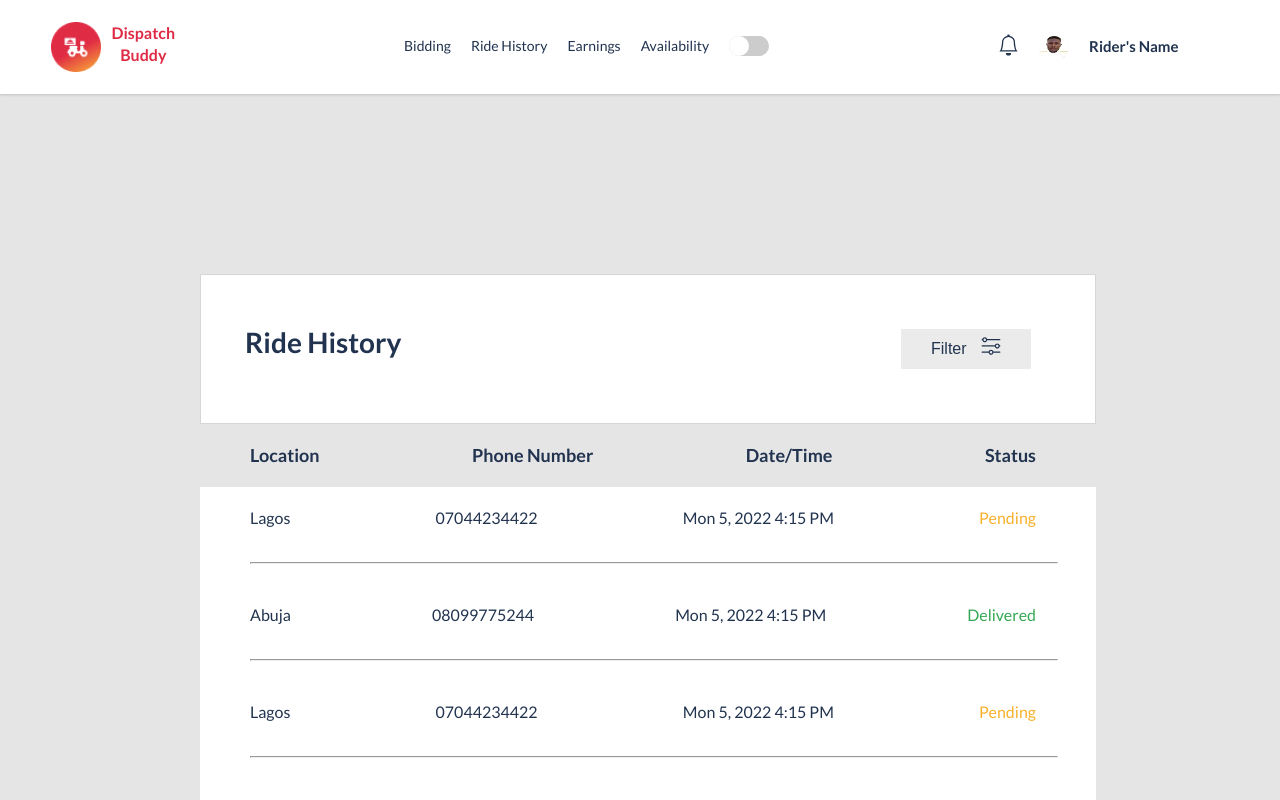
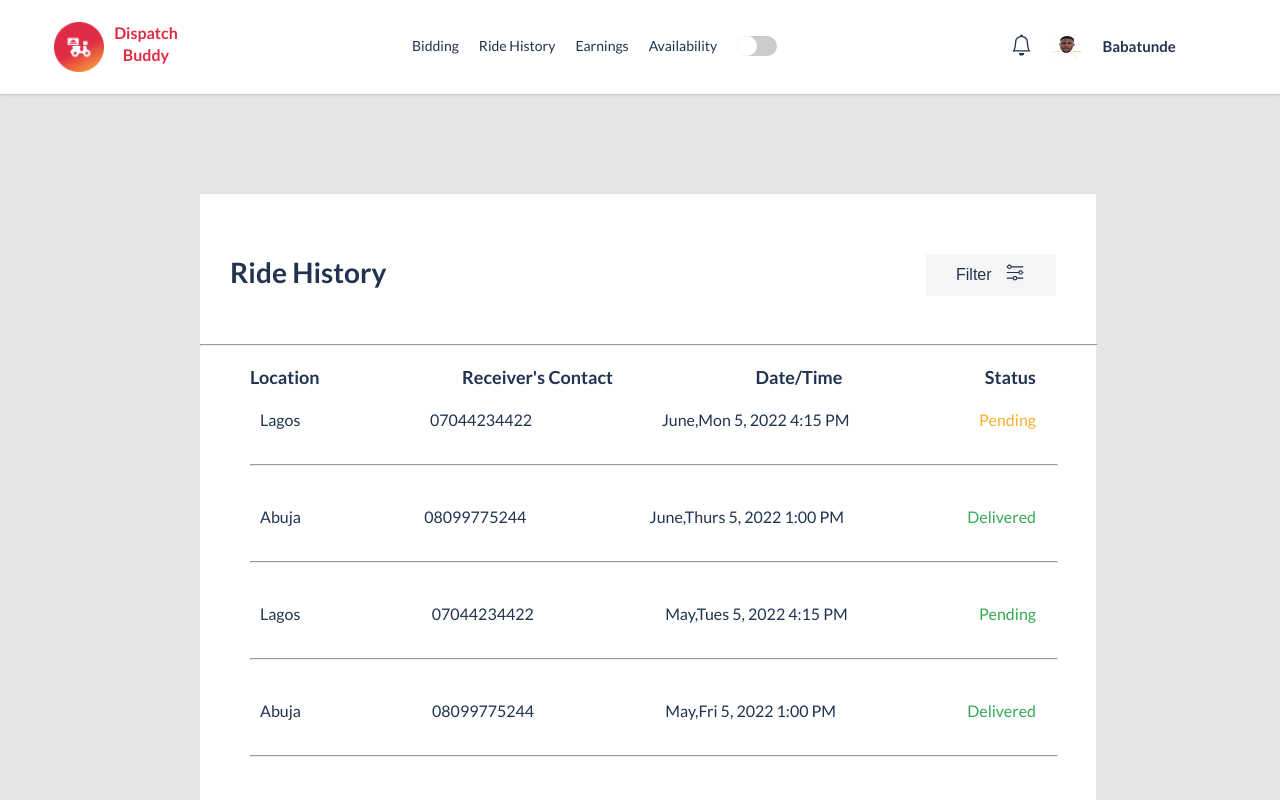
Before and after one commit to Afosbids/Dispatch-Buddy-Frontend, a React (Create React App) app: page /rider-history in a window 1280 px wide. Shown: the top 800 px of the page. Built offline with nearby package versions, Linux system fonts and the light colour scheme.

Commit message:
code refactor for rider-earnings and rider-history

```diff
--- a/src/App.js
+++ b/src/App.js
@@ -6,7 +6,7 @@ import LandingPage from "./pages/LandingPage/LandingPage";
 import UserSignin from "./pages/UserSignin/UserSignin";
 import { BrowserRouter, Routes, Route } from 'react-router-dom'
 // import Navbar from "./components/Navbar/Navbar";
-import AuthNavbar from "./components/AuthNavbar/index";
+// import AuthNavbar from "./components/AuthNavbar/index";
 
 import ForgotPassword from "./pages/ForgotPassword/ForgotPassword";
 import PasswordResetVerification from "./pages/PasswordResetVerification/PasswordResetVerification";
@@ -23,7 +23,6 @@ function App() {
 
     <BrowserRouter>
       {/* <Navbar /> */}
-      <AuthNavbar />
       <Routes>
         <Route path="/" element={<LandingPage />} />
         <Route path="/rider-signup" element={<RiderSignup />} />
--- a/src/components/AuthNavbar/index.jsx
+++ b/src/components/AuthNavbar/index.jsx
@@ -42,7 +42,7 @@ const AuthNavbar = () => {
         </span>
         <img src={MB} alt="profile" />
         <span>
-          <h4>Rider's Name</h4>
+          <h4>Babatunde</h4>
         </span>
       </div>
     </div>
--- a/src/components/AuthNavbar2/authNavbar2.jsx
+++ b/src/components/AuthNavbar2/authNavbar2.jsx
@@ -19,7 +19,7 @@ const AuthNavbar2 = () => {
         </div>
 
         <div className="auth-nav-right">
-            <span>
+            {/* <span>
             <svg
                 stroke="currentColor"
                 fill="currentColor"
@@ -31,10 +31,10 @@ const AuthNavbar2 = () => {
             >
                 <path d="M8 16a2 2 0 0 0 2-2H6a2 2 0 0 0 2 2zM8 1.918l-.797.161A4.002 4.002 0 0 0 4 6c0 .628-.134 2.197-.459 3.742-.16.767-.376 1.566-.663 2.258h10.244c-.287-.692-.502-1.49-.663-2.258C12.134 8.197 12 6.628 12 6a4.002 4.002 0 0 0-3.203-3.92L8 1.917zM14.22 12c.223.447.481.801.78 1H1c.299-.199.557-.553.78-1C2.68 10.2 3 6.88 3 6c0-2.42 1.72-4.44 4.005-4.901a1 1 0 1 1 1.99 0A5.002 5.002 0 0 1 13 6c0 .88.32 4.2 1.22 6z"></path>
             </svg>
-            </span>
+            </span> */}
             <img src={MB} alt="profile" />
             <span>
-            <h4>Rider's Name</h4>
+            <h4>Babatunde</h4>
             </span>
         </div>
         </div>
--- a/src/pages/RiderEarnings/riderEarnings.css
+++ b/src/pages/RiderEarnings/riderEarnings.css
@@ -33,24 +33,31 @@
     gap: 24px;
     width: 490px;
     height: 180px;
-    background:  rgba(0, 0, 0, 0.04);
+    background: rgba(0, 0, 0, 0.04);
     border: 1px solid rgba(0, 0, 0, 0.16);
     margin-left: 10px;
-    margin-top: 10px;
+    margin-top: 2px;
     margin-bottom: 10px;
 }
+
+
+.column-text {
+    align-items: center;
+    margin-left: 35%;
+    margin-bottom: -20px;
+}
+
 
 .column-text > h1 {
     font-weight: 800;
     font-size: 35px;
     color: #21334F;
-    margin-left: -30px;
+    margin-right: 180px;
+    margin-left: -10px;
 }
 
-
-.column-text {
-    justify-content: center;
-    margin-left: 35%;
+.column-text > p {
+    margin-left: -100px;
 }
 
 .row-text {
--- a/src/pages/RiderEarnings/riderEarnings.jsx
+++ b/src/pages/RiderEarnings/riderEarnings.jsx
@@ -7,7 +7,7 @@ import AuthNavbar from "../../components/AuthNavbar";
 const RiderEarnings = () => {
     return (
         <>
-            <AuthNavbar />
+        <AuthNavbar />
         <div className="magenta-div"></div>
         <br/>
         <br/>
--- a/src/pages/RiderHistory/riderHistory.css
+++ b/src/pages/RiderHistory/riderHistory.css
@@ -4,40 +4,40 @@
     box-sizing: border-box;
 }
 
-.container1 {
+.history-container {
     display: flex;
     flex-direction: row;
     justify-content: space-between;
     background: #FFFFFF;
     width: 70%;
     height: 150px;
-    margin: 180px 30px 0px 200px;
+    margin: 100px 30px 0px 200px;
 }
 
-.container1 > h1 {
-    margin-left: 20px;
+.history-container > h1 {
+    margin-left: 30px;
     color: #21334F;
+    margin-top: 60px;
 }
 
 .input-right {
     position: relative;
-    background: rgba(0, 0, 0, 0.04);
     padding:0;
     margin-right: 40px;
+    margin-top: 60px;
 }
 
 .filter-img {
     position: absolute;
-    bottom:8px;
-    right:30px;
-    width:20px;
-    height:30px;
+    left: 80px;
+    top: 10px;
+    width: 18px;
 }
 
 .filter-input {
     background: rgba(0, 0, 0, 0.04);
-    /* margin-right: 80px; */
-    height:40px;
+    margin-right: 80px;
+    /* height:40px; */
     width:130px;
     margin:0;
     padding-left:30px;
@@ -51,6 +51,7 @@
     text-align: center;
     margin: 0px 30px 0px 200px;
     width: 70%;
+    background: #FFFFFF;
     /* border: 1px solid red; */
 }
 
@@ -69,12 +70,19 @@
     text-align: center;
 }
 
+.first-line {
+    width: 70%;
+    margin-left: 200px;
+    /* color: #E2E2E2; */
+    border: 0px thin solid #E2E2E2;
+}
+
 .row1 {
     display: flex;
     flex-direction: row;
     justify-content: space-between;
     height: 15%;
-    margin: 20px 60px 0px 50px;
+    margin: 0px 60px 0px 60px;
     padding-top: 20px;
 }
 
@@ -83,7 +91,7 @@
     flex-direction: row;
     justify-content: space-between;
     height: 15%;
-    margin: 20px 60px 0px 50px;
+    margin: 20px 60px 0px 60px;
     padding-top: 20px;
 }
 
@@ -92,7 +100,7 @@
     flex-direction: row;
     justify-content: space-between;
     height: 15%;
-    margin: 20px 60px 0px 50px;
+    margin: 20px 60px 0px 60px;
     padding-top: 20px;
 }
 
@@ -101,7 +109,7 @@
     flex-direction: row;
     justify-content: space-between;
     height: 15%;
-    margin: 20px 60px 0px 50px;
+    margin: 20px 60px 0px 60px;
     padding-top: 20px;
 }
 
@@ -110,7 +118,7 @@
     flex-direction: row;
     justify-content: space-between;
     height: 15%;
-    margin: 20px 60px 0px 50px;
+    margin: 20px 60px 0px 60px;
     padding-top: 20px;
 }
 
--- a/src/pages/RiderHistory/riderHistory.jsx
+++ b/src/pages/RiderHistory/riderHistory.jsx
@@ -1,19 +1,23 @@
 import filter from "./images/filter.svg";
 import "./riderHistory.css";
+import AuthNavbar from "../../components/AuthNavbar";
 
 const RiderHistory = () => {
     return (
     <>
-        <div className="container1">
+        <AuthNavbar />
+
+        <div className="history-container">
             <h1>Ride History</h1>
             <div className="input-right">
                 <input type="text" placeholder="Filter" className="filter-input" />
                 <img src={filter} alt="" className="filter-img" />
             </div>
         </div>
+        <hr className="first-line"/>
             <div className="description">
                 <h3>Location</h3>
-                <h3>Phone Number</h3>
+                <h3>Receiver's Contact</h3>
                 <h3>Date/Time</h3>
                 <h3>Status</h3>
             </div>
@@ -21,35 +25,35 @@ const RiderHistory = () => {
             <div className="row1">
                 <p className="location-parag">Lagos</p>
                 <p>07044234422</p>
-                <p>Mon 5, 2022  4:15 PM</p>
+                <p>June,Mon 5, 2022  4:15 PM</p>
                 <p className="status-pending">Pending</p>
             </div>
             <hr/>
             <div className="row2">
                 <p className="location-parag">Abuja</p>
                 <p>08099775244</p>
-                <p>Mon 5, 2022  4:15 PM</p>
+                <p>June,Thurs 5, 2022  1:00 PM</p>
                 <p className="status-delivered">Delivered</p>
             </div>
             <hr/>
             <div className="row3">
                 <p className="location-parag">Lagos</p>
                 <p>07044234422</p>
-                <p>Mon 5, 2022  4:15 PM</p>
-                <p className="status-pending">Pending</p>
+                <p>May,Tues 5, 2022  4:15 PM</p>
+                <p className="status-delivered">Pending</p>
             </div>
             <hr/>
             <div className="row4">
                 <p className="location-parag">Abuja</p>
                 <p>08099775244</p>
-                <p>Mon 5, 2022  4:15 PM</p>
+                <p>May,Fri 5, 2022  1:00 PM</p>
                 <p className="status-delivered">Delivered</p>
             </div>
             <hr/>
             <div className="row5">
                 <p className="location-parag">Abuja</p>
                 <p>08099775244</p>
-                <p>Mon 5, 2022  4:15 PM</p>
+                <p>April,Mon 5, 2022  1:00 PM</p>
                 <p className="status-delivered">Delivered</p>
             </div>
         </div>
```
Also changed, not shown: src/components/AuthNavbar2/authNavbar2.css (+10 -10 lines).
